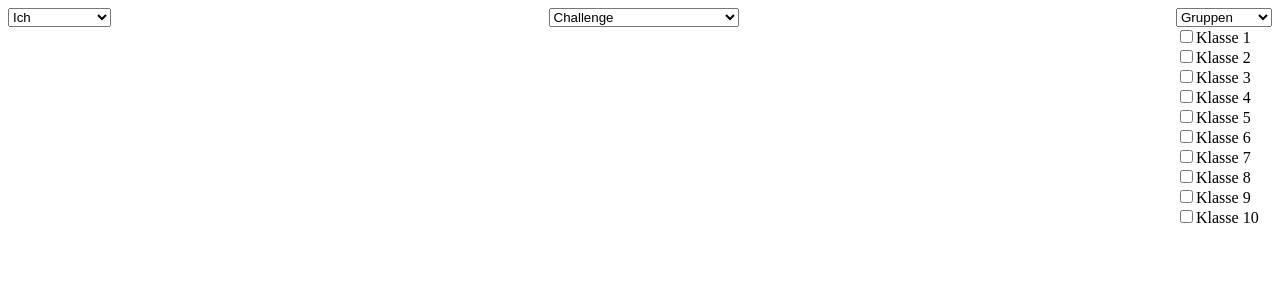
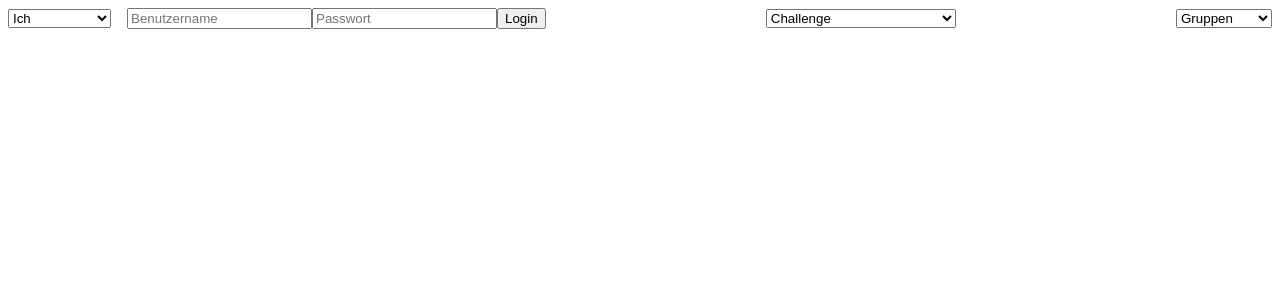
Before and after one commit to LorinDesch/ip5, a React (Create React App) app in the folder frontend/: page / in a window 1280 px wide. Shown: the top 300 px of the page. Built offline with nearby package versions, Linux system fonts and the light colour scheme.

Commit message:
added login field and button

```diff
--- a/frontend/src/App.js
+++ b/frontend/src/App.js
@@ -4,37 +4,51 @@ function App() {
     const [selectedOption1, setSelectedOption1] = useState('Ich');
     const [selectedOption2, setSelectedOption2] = useState('Challenge');
     const [selectedOption3, setSelectedOption3] = useState('Gruppen');
-    const [classCheckboxes, setClassCheckboxes] = useState(Array.from(Array(10), () => false));
+    const [username, setUsername] = useState('');
+    const [password, setPassword] = useState('');
 
     const options1 = ['Ich', 'Meine Klasse'];
     const options2 = ['Challenge', 'Reduktion Wasserverbrauch', 'Reduktion Stromverbrauch', 'Reduktion Fleischkonsum'];
 
-    const handleCheckboxChange = (index) => {
-        const newClassCheckboxes = [...classCheckboxes];
-        newClassCheckboxes[index] = !newClassCheckboxes[index];
-        setClassCheckboxes(newClassCheckboxes);
+    const handleUsernameChange = (event) => {
+        setUsername(event.target.value);
+    };
+
+    const handlePasswordChange = (event) => {
+        setPassword(event.target.value);
+    };
+
+    const handleLogin = () => {
+        console.log(`Username: ${username}, Password: ${password}`);
     };
 
     const handleChange1 = (event) => {
         setSelectedOption1(event.target.value);
-    }
+    };
 
     const handleChange2 = (event) => {
         setSelectedOption2(event.target.value);
-    }
+    };
 
     const handleChange3 = (event) => {
         setSelectedOption3(event.target.value);
-    }
+    };
 
     return (
         <div style={{ display: 'flex', justifyContent: 'space-between', alignItems: 'center' }}>
-            <select value={selectedOption1} onChange={handleChange1}>
-                {options1.map(option => (
-                    <option key={option} value={option}>{option}</option>
-                ))}
-            </select>
-            <div style={{ display: 'flex', justifyContent: 'center', alignItems: 'center' }}>
+            <div style={{ display: 'flex', alignItems: 'center' }}>
+                <select value={selectedOption1} onChange={handleChange1}>
+                    {options1.map(option => (
+                        <option key={option} value={option}>{option}</option>
+                    ))}
+                </select>
+                <form onSubmit={handleLogin} style={{ marginLeft: '1rem' }}>
+                    <input type="text" placeholder="Benutzername" value={username} onChange={handleUsernameChange} />
+                    <input type="password" placeholder="Passwort" value={password} onChange={handlePasswordChange} />
+                    <button type="submit">Login</button>
+                </form>
+            </div>
+            <div style={{ display: 'flex', justifyContent: 'flex-start', alignItems: 'center' }}>
                 <select value={selectedOption2} onChange={handleChange2}>
                     {options2.map(option => (
                         <option key={option} value={option}>{option}</option>
@@ -46,23 +60,10 @@ function App() {
                     <option value="Gruppen">Gruppen</option>
                     <optgroup label="Klassen">
                         {Array.from(Array(10), (x, index) => index + 1).map(option => (
-                            <option key={`class-${option}`} value={`Klasse ${option}`}>
-                                <div style={{ display: 'flex', justifyContent: 'space-between', alignItems: 'center' }}>
-                                    <span>{`Klasse ${option}`}</span>
-                                    <input type="checkbox" id={`class-${option}`} checked={classCheckboxes[option - 1]} onChange={() => handleCheckboxChange(option - 1)} />
-                                </div>
-                            </option>
+                            <option key={`class-${option}`} value={`Klasse ${option}`}>{`Klasse ${option}`}</option>
                         ))}
                     </optgroup>
                 </select>
-                <div style={{ position: 'absolute', top: '100%', left: 0, width: '100%' }}>
-                    {Array.from(Array(10), (x, index) => index + 1).map(option => (
-                        <div key={`checkbox-${option}`}>
-                            <input type="checkbox" id={`class-${option}`} checked={classCheckboxes[option - 1]} onChange={() => handleCheckboxChange(option - 1)} />
-                            <label htmlFor={`class-${option}`}>{`Klasse ${option}`}</label>
-                        </div>
-                    ))}
-                </div>
             </div>
         </div>
     );
```
